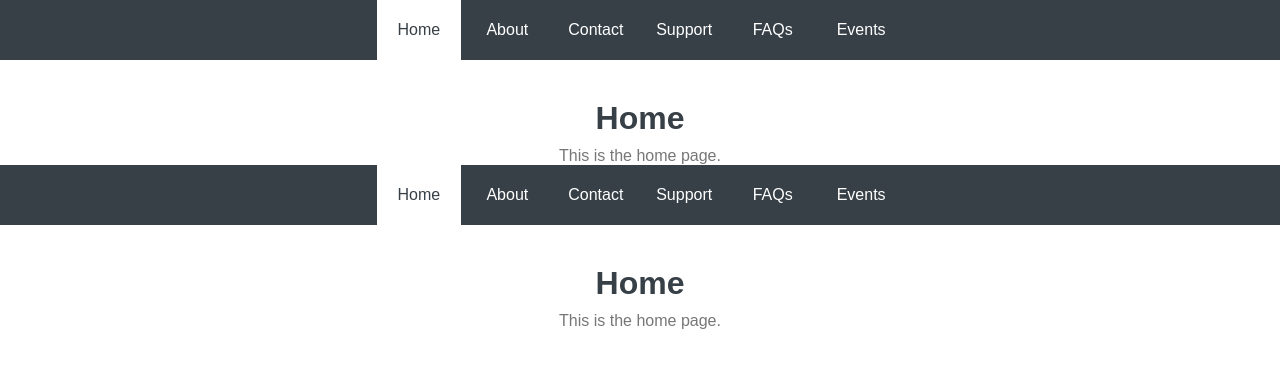
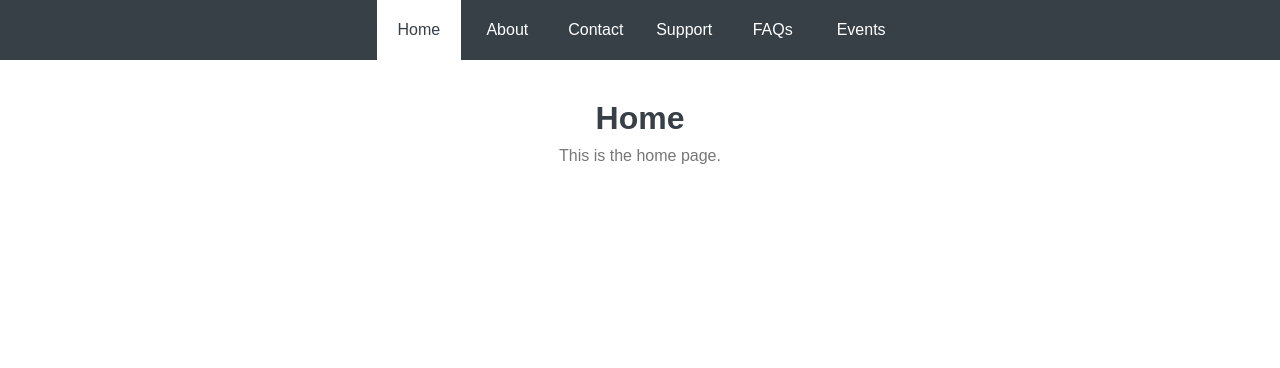
Before and after one commit to audra-todd/jQuery-Apps, a plain HTML site: page Mobile_Menu/index.html in a window 1280 px wide. Drawn offline with nearby package versions, Linux system fonts and the light colour scheme.

Commit message:
Update index.html

```diff
--- a/Mobile_Menu/index.html
+++ b/Mobile_Menu/index.html
@@ -20,28 +20,3 @@
 	<script src="js/app.js" type="text/javascript" charset="utf-8"></script>
 </body>
 </html>
-
-
-
-<!DOCTYPE html>
-<html>
-<head>
-<link rel="stylesheet" href="css/style.css" type="text/css" media="screen" title="no title" charset="utf-8">
-</head>
-<body>
-	<div id="menu">
-		<ul>
-			<li class="selected"><a href="index.html">Home</a></li>
-			<li><a href="about.html">About</a></li>
-			<li><a href="contact.html">Contact</a></li>
-			<li><a href="support.html">Support</a></li>
-			<li><a href="faqs.html">FAQs</a></li>
-			<li><a href="events.html">Events</a></li>
-		</ul>
-	</div>
-	<h1>Home</h1>
-	<p>This is the home page.</p>
-	<script src="http://code.jquery.com/jquery-1.11.0.min.js" type="text/javascript" charset="utf-8"></script>
-	<script src="js/app.js" type="text/javascript" charset="utf-8"></script>
-</body>
-</html>
```
